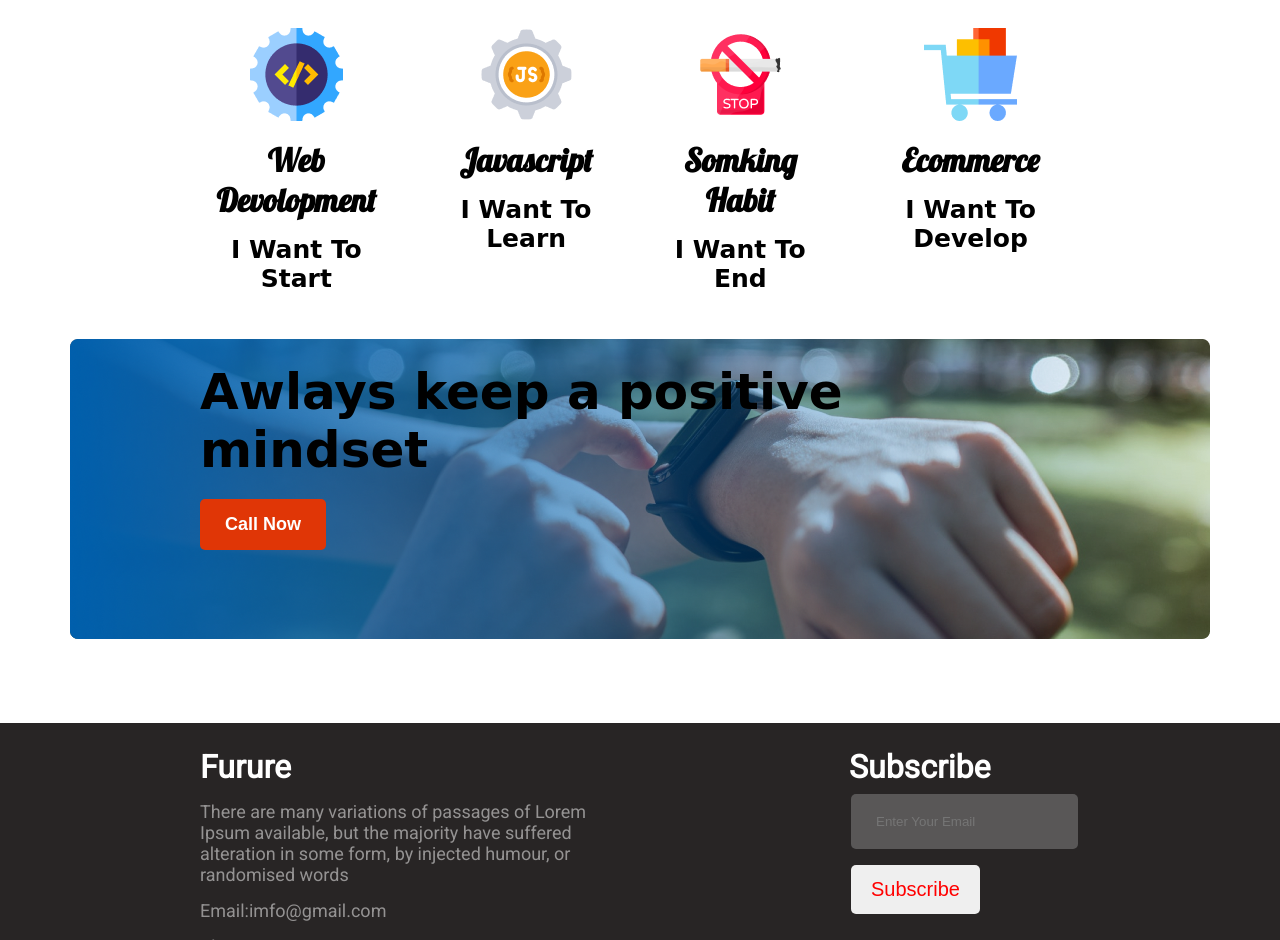
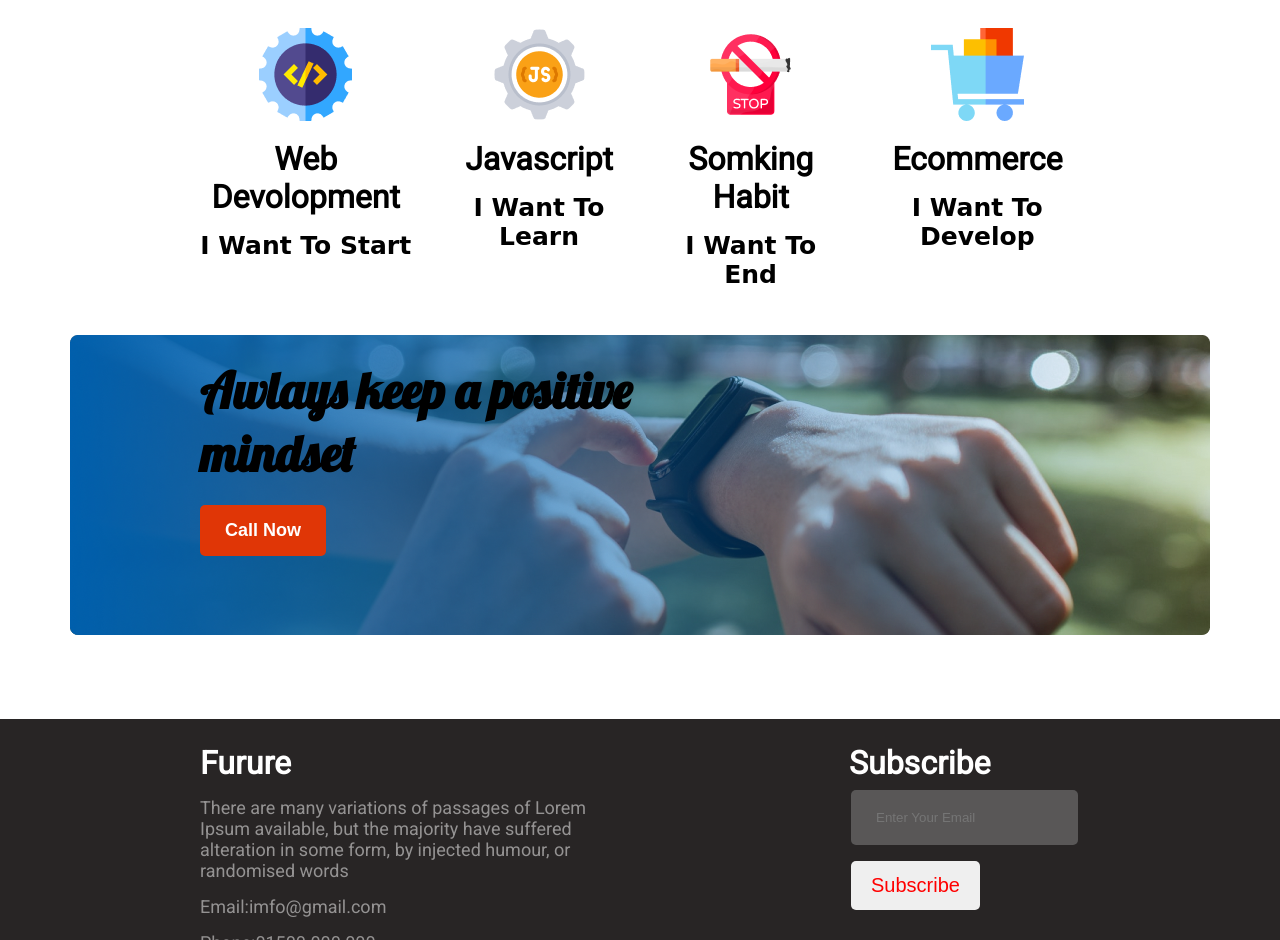
Before and after one commit to radifkhanrafin/assigment-1, a plain HTML site: page index.html in a window 1280 px wide. Shown: the part 1606-2546 px from the top of the page. Drawn offline with Linux system fonts and the light colour scheme; a web font is replaced by a local one.

```diff
--- a/index.html
+++ b/index.html
@@ -15,6 +15,8 @@
     <link rel="preconnect" href="https://fonts.googleapis.com"><link rel="preconnect" href="https://fonts.gstatic.com" crossorigin><link href="https://fonts.googleapis.com/css2?family=East+Sea+Dokdo&display=swap" rel="stylesheet">
 
     <link rel="preconnect" href="https://fonts.googleapis.com"><link rel="preconnect" href="https://fonts.gstatic.com" crossorigin><link href="https://fonts.googleapis.com/css2?family=Lobster&display=swap" rel="stylesheet">
+
+    <link rel="preconnect" href="https://fonts.googleapis.com"><link rel="preconnect" href="https://fonts.gstatic.com" crossorigin><link href="https://fonts.googleapis.com/css2?family=Lilita+One&display=swap" rel="stylesheet">
     <!-- Font Awesome link -->
     <link rel="stylesheet" href="https://cdnjs.cloudflare.com/ajax/libs/font-awesome/6.2.1/css/all.min.css"
         integrity="sha512-MV7K8+y+gLIBoVD59lQIYicR65iaqukzvf/nwasF0nqhPay5w/9lJmVM2hMDcnK1OnMGCdVK+iQrJ7lzPJQd1w=="
@@ -101,7 +103,7 @@
             </div>
         </div>
     </main>
-    <!-- Footer section Starts -->
+     <!-- Footer section Starts -->
     <footer>
         <div class="future">
             <h1 >Furure</h1>
--- a/style/style.css
+++ b/style/style.css
@@ -103,32 +103,16 @@ body{
 }
 .card h1{
     margin: 15px 1px;
-    font-family: 'Lobster', cursive;
 }
 .card h3{
     font-family: 'East Sea Dokdo', cursive;
     font-size: 25px;
 }
-
-
-
-
-
-
-
-
-
-
-
-
 /* gardian-section */
 .gardian-section{
-
     text-align: center;
-
 }
 .gardian-section img{
-
     background-image: url("/images/watch.png");
     background-repeat: no-repeat;
     background-size: cover;
@@ -139,37 +123,9 @@ body{
    margin-left: 200px;
     position: absolute;
     text-align: left;
-    font-family: 'Lilita One', cursive;
+    font-family: 'Lobster', cursive;
     font-size: 25px;
 }
-
-
-
-
-
-
-
-
-
-
-
-
-
-
-
-
-
-
-
-
-
-
-
-
-
-
-
-
 /* footer style */
 footer{
     background-color: rgb(40, 37, 37);
```
